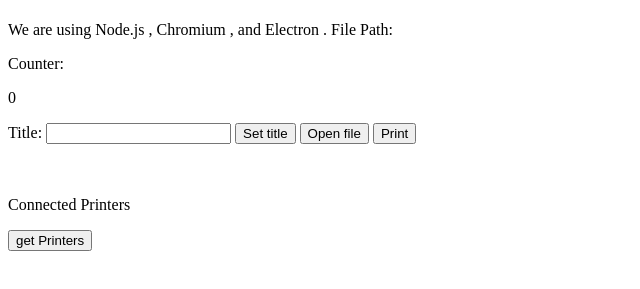
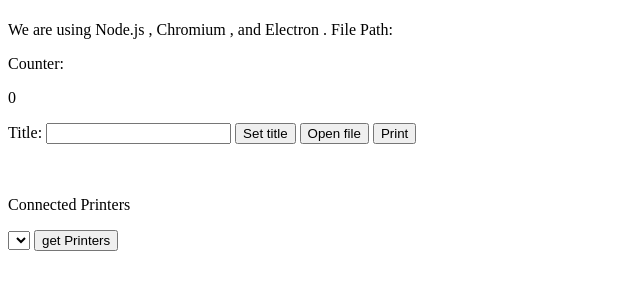
Before and after one commit to robin-jr/xerox-poc, an Electron app: page index.html in a window 800 px wide. Shown: the part 59-348 px from the top of the page, without its empty margins (0-640 px from the left). Drawn offline with Linux system fonts and the light colour scheme; no server answers.

Commit message:
changed section tag to select tag

```diff
--- a/index.html
+++ b/index.html
@@ -29,8 +29,8 @@
   <br />
   <br />
   <p> Connected Printers</p>
-  <section id="selection">
-  </section>
+  <select id="selection">
+  </select>
   <button id="getPrinters">get Printers</button>
 
   <script src="./renderer.js"></script>
```
